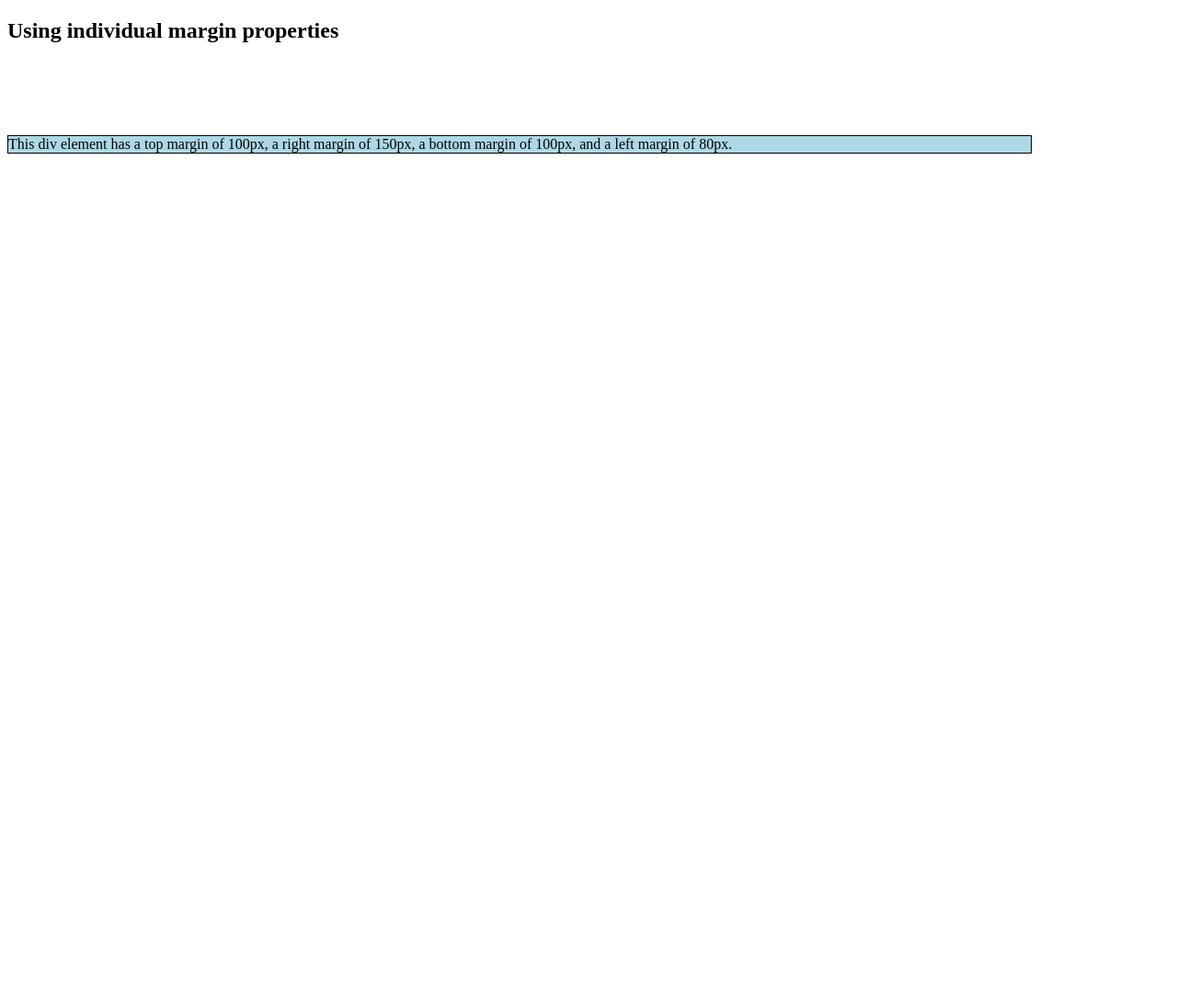
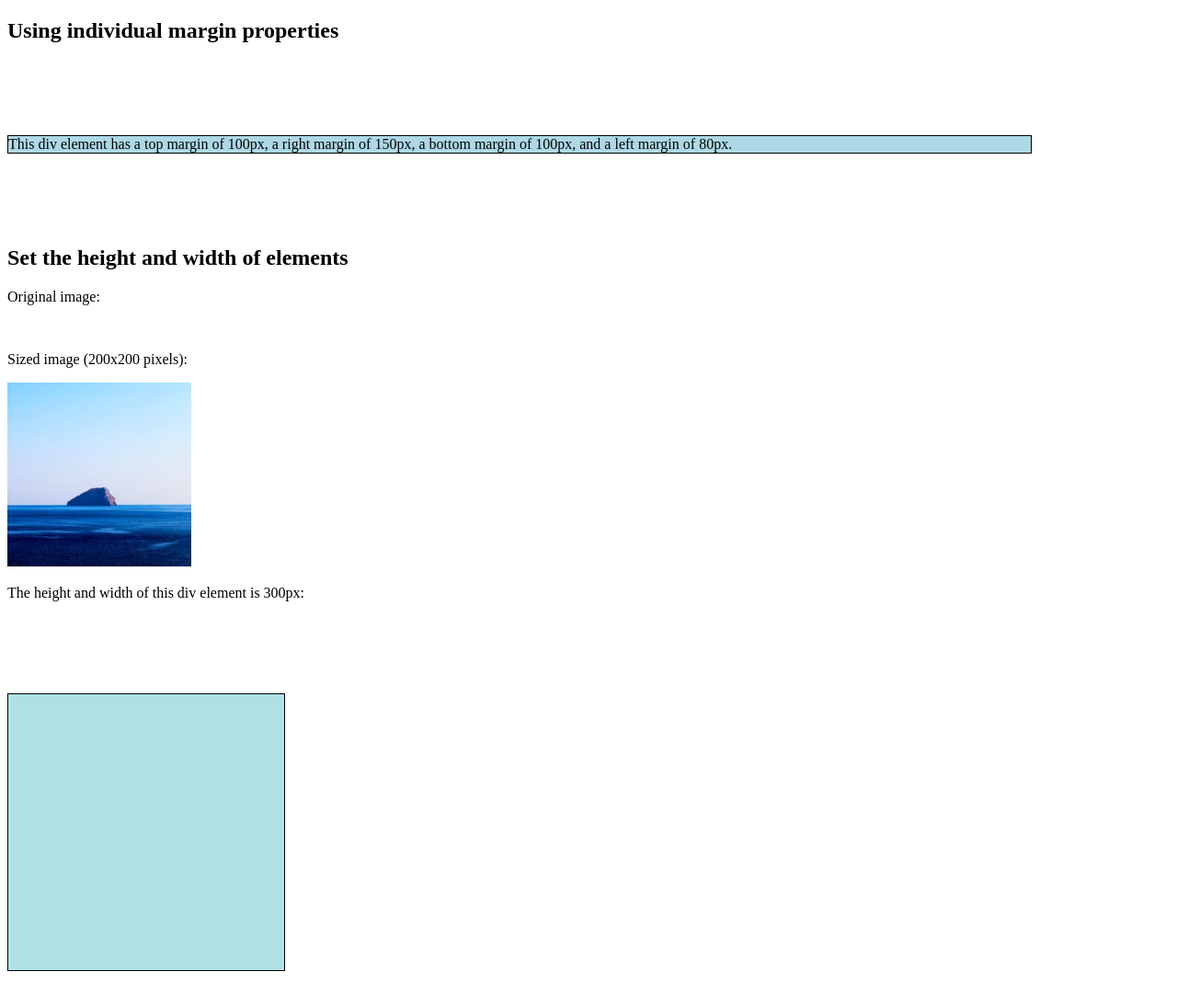
Before and after one commit to rmmartins123/w3c, a plain HTML site: page margin.html in a window 1280 px wide. Shown: the whole page at 92% size. Before the commit the page ends 800 px from the top, so only its background shows below. Drawn offline with Linux system fonts and the light colour scheme.

Commit message:
box model

```diff
--- a/margin.html
+++ b/margin.html
@@ -1,5 +1,6 @@
 <!DOCTYPE html>
 <html lang="pt-br">
+
 <head>
     <meta charset="UTF-8">
     <meta http-equiv="X-UA-Compatible" content="IE=edge">
@@ -15,10 +16,41 @@
             background-color: lightblue;
         }
     </style>
+    <style>
+        img.one {
+            height: 0;
+        }
+
+        img.two {
+            height: 200px;
+            width: 200px;
+        }
+
+        div.three {
+            height: 300px;
+            width: 300px;
+            background-color: powderblue;
+        }
+    </style>
 </head>
+
 <body>
     <h2>Using individual margin properties</h2>
 
-    <div>This div element has a top margin of 100px, a right margin of 150px, a bottom margin of 100px, and a left margin of 80px.</div>
+    <div>This div element has a top margin of 100px, a right margin of 150px, a bottom margin of 100px, and a left
+        margin of 80px.</div>
+
+    <h2>Set the height and width of elements</h2>
+
+    <p>Original image:</p>
+    <img class="one" src="/w3c/img/ocean.jpg" width="300" height="300"><br>
+
+    <p>Sized image (200x200 pixels):</p>
+    <img class="two" src="/w3c/img/ocean.jpg" width="300" height="300"><br>
+
+    <p>The height and width of this div element is 300px:</p>
+    <div class="three"></div>
+
 </body>
+
 </html>
```
Also changed, not shown: img/ocean.jpg (added).
